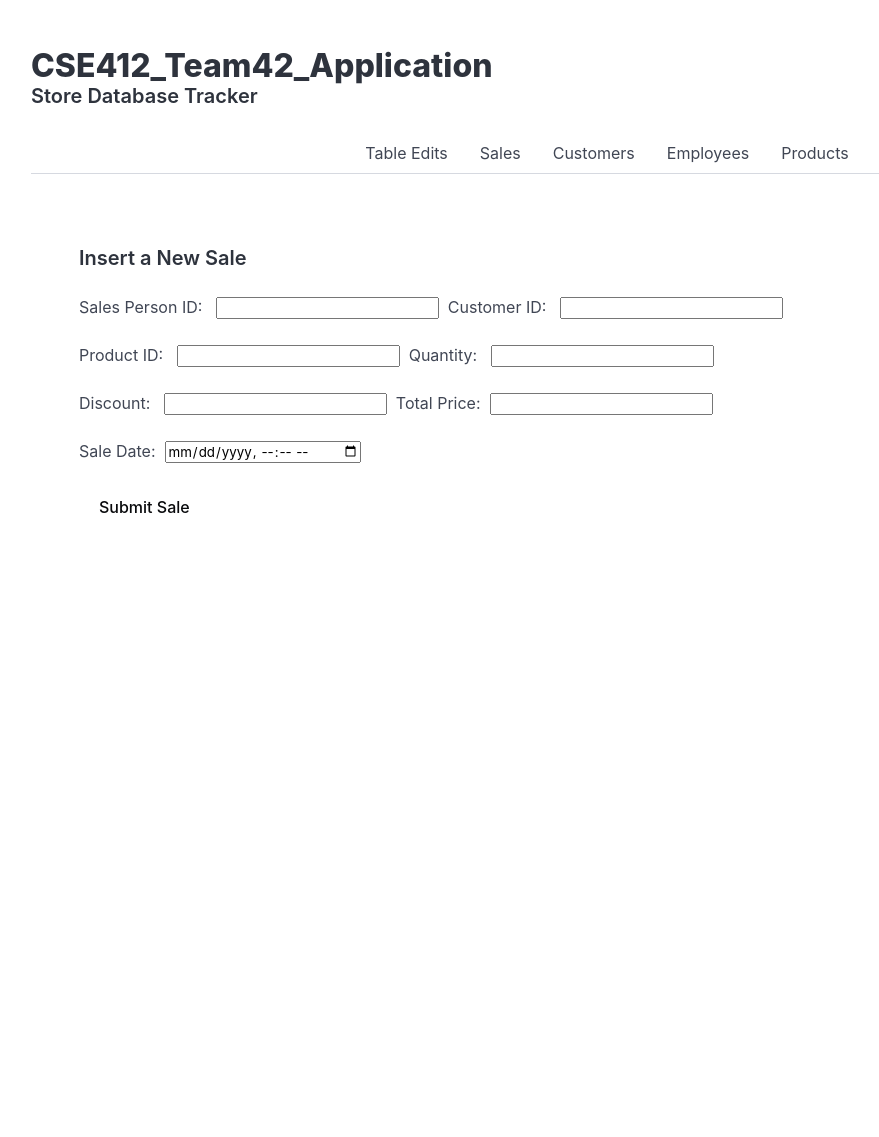
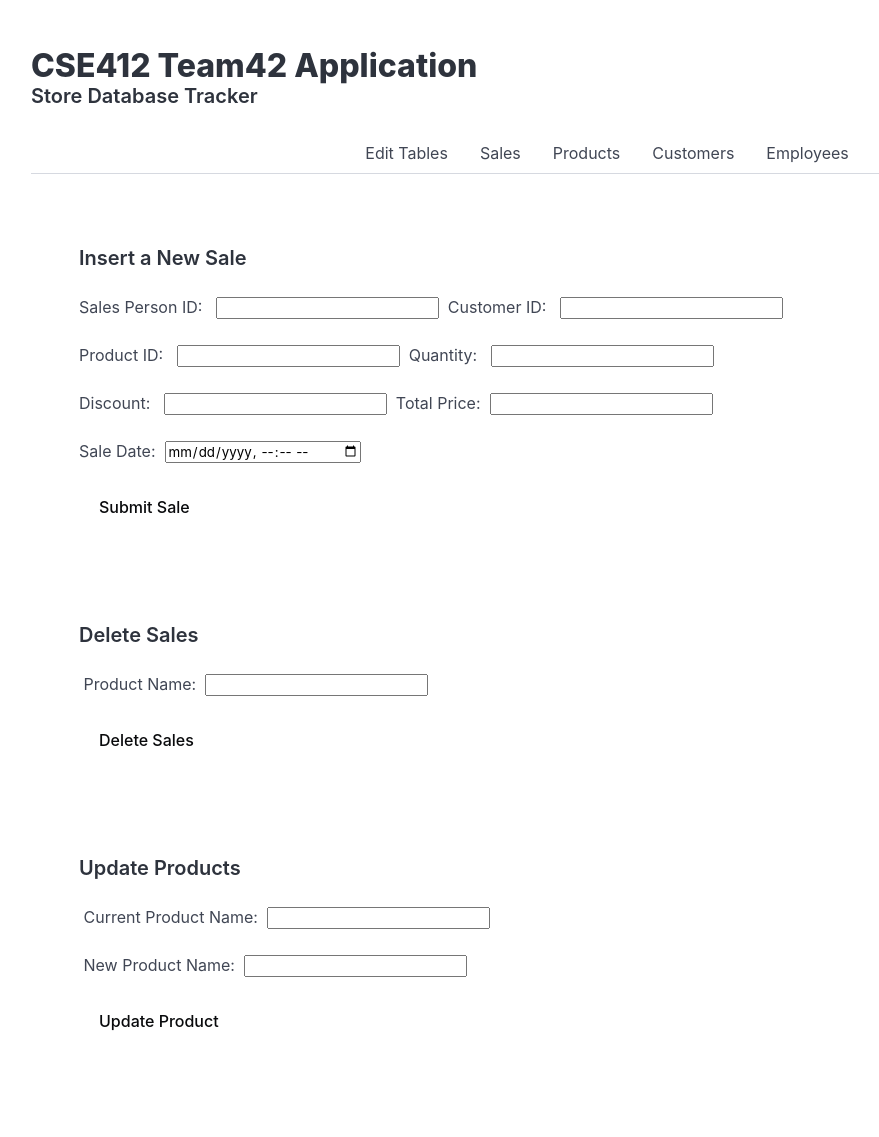
Before and after one commit to jarrodcruz/CSE412_GroupProject, a Flask app: page /tableEdits in a window 1280 px wide. Shown: the whole page, without its empty margins (33-912 px from the left). Before the commit the page ends 513 px from the top, so only its background shows below. Run offline with Flask 3, Linux system fonts and the light colour scheme; some libraries are stand-ins or nearby versions.

Commit message:
insert and update functions updated order by which table columns are displayed

```diff
--- a/app.py
+++ b/app.py
@@ -1,5 +1,6 @@
 from flask import Flask, request, jsonify, render_template, redirect, url_for
 from models import db, Customer, Employee, Product, Sale
+from sqlalchemy import desc, nullslast
 
 app = Flask(__name__)
 
@@ -22,96 +23,77 @@ def home():
 # get all customers, all fields
 @app.route("/customers", methods=["GET"])
 def get_customers():
-    customers = Customer.query.limit(20).all()
+    customers = Customer.query.order_by(Customer.customerid).limit(1000).all()
     return render_template("customers.html", customers=customers)
-
-    # return jsonify(
-    #     [
-    #         {
-    #             "customerid": customer.customerid,
-    #             "firstname": customer.firstname,
-    #             "middleinitial": customer.middleinitial,
-    #             "lastname": customer.lastname,
-    #             "cityid": customer.cityid,
-    #             "address": customer.address,
-    #         }
-    #         for customer in customers
-    #     ]
-    # )
 
 
 # get all employees
 @app.route("/employees", methods=["GET"])
 def get_employees():
-    employees = Employee.query.limit(20).all()
+    employees = Employee.query.order_by(Employee.employeeid).limit(1000).all()
     return render_template("employees.html", employees=employees)
-    # return jsonify(
-    #     [
-    #         {
-    #             "employeeid": employee.employeeid,
-    #             "firstname": employee.firstname,
-    #             "middleinitial": employee.middleinitial,
-    #             "lastname": employee.lastname,
-    #             "birthdate": employee.birthdate,
-    #             "gender": employee.gender,
-    #             "cityid": employee.cityid,
-    #             "hiredate": employee.hiredate,
-    #         }
-    #         for employee in employees
-    #     ]
-    # )
 
 
 # get all products
 @app.route("/products", methods=["GET"])
 def get_products():
-    products = Product.query.limit(20).all()
+    products = Product.query.order_by(Product.productid).limit(1000).all()
     return render_template("products.html", products=products)
-    # return jsonify(
-    #     [
-    #         {
-    #             "productid": product.productid,
-    #             "productname": product.productname,
-    #             "price": product.price,
-    #             "categoryid": product.categoryid,
-    #             "class": product.class_,
-    #             "modifydate": product.modifydate,
-    #             "resistant": product.resistant,
-    #             "isallergic": product.isallergic,
-    #             "vitalitydays": product.vitalitydays,
-    #         }
-    #         for product in products
-    #     ]
-    # )
 
 
 # get all sales
 @app.route("/sales", methods=["GET"])
 def get_sales():
     # sales = Sale.query.all()
-    sales = Sale.query.limit(20).all()
+    sales = Sale.query.order_by(Sale.salesid).limit(1000).all()
     return render_template("sales.html", sales=sales)
 
-    # return jsonify(
-    #     [
-    #         {
-    #             "salesid": sale.salesid,
-    #             "salespersonid": sale.salespersonid,
-    #             "customerid": sale.customerid,
-    #             "productid": sale.productid,
-    #             "quantity": sale.quantity,
-    #             "discount": sale.discount,
-    #             "totalprice": sale.totalprice,
-    #             "salesdate": sale.salesdate,
-    #             "transactionnum": sale.transactionnum,
-    #         }
-    #         for sale in sales
-    #     ]
-    # )
 
 @app.route("/tableEdits")
 def table_edits():
     return render_template("tableEdits.html")
 
+
+# Delete a sale given its product name
+@app.route("/delete-product", methods=["POST"])
+def delete_product():
+    productName = request.form.get("delete_productName")
+
+    sales = Sale.query.join(Product).filter_by(productname=productName).all()
+    if sales:
+        try:
+            for sale in sales:
+                db.session.delete(sale)
+            db.session.commit()
+            delete_status = f"All sales with product '{productName}' successfully deleted"
+        except Exception as e:
+            db.session.rollback()
+            delete_status = f"Deleting exception: {str(e)}"
+    else:
+        delete_status = f"There are no sales with product '{productName}'"
+    return render_template("tableEdits.html", delete_status=delete_status)
+
+
+# Update a product given its name
+@app.route("/update-product", methods=["POST"])
+def update_product():
+    productName_old = request.form.get("update_oldProductName")
+    productName_new = request.form.get("update_newProductName")
+
+    products = Product.query.filter_by(productname=productName_old).all()
+    if products:
+        try:
+            for product in products:
+                product.productname = productName_new
+            db.session.commit()
+            update_status = f"All products named '{productName_old}' successfully updated to '{productName_new}'"
+        except Exception as e:
+            db.session.rollback()
+            update_status = f"Updating exception: {str(e)}"
+    else:
+        update_status = f"There are no products named '{productName_old}'"
+    return render_template("tableEdits.html", update_status=update_status)
+
+
 if __name__ == "__main__":
     app.run(debug=True, use_reloader=True, port="4000")
--- a/models.py
+++ b/models.py
@@ -58,7 +58,9 @@ class Sale(db.Model):
     __tablename__ = "sales"
 
     salesid = db.Column(db.Integer, primary_key=True)
-    salespersonid = db.Column(db.Integer, nullable=False)
+    salespersonid = db.Column(
+        db.Integer, db.ForeignKey("employees.employeeid"), nullable=False
+    )
     customerid = db.Column(
         db.Integer, db.ForeignKey("customers.customerid"), nullable=False
     )
@@ -71,6 +73,7 @@ class Sale(db.Model):
     salesdate = db.Column(db.Date)
     transactionnum = db.Column(db.String(50), unique=True, nullable=False)
 
+    employee = db.relationship("Employee", backref=db.backref("sales", lazy=True))
     customer = db.relationship("Customer", backref=db.backref("sales", lazy=True))
     product = db.relationship("Product", backref=db.backref("sales", lazy=True))
 
--- a/templates/employees.html
+++ b/templates/employees.html
@@ -9,11 +9,11 @@
               <th>Employee ID</th>
               <th>First Name</th>
               <th>Middle Initial</th>
-          <th>Last Name ID</th>
+              <th>Last Name</th>
               <th>Birthday</th>
               <th>Gender</th>
+              <th>Hire Date</th>
               <th>City ID</th>
-          <th>Hire Date</th>
           </tr>
       </thead>
       <tbody>
@@ -25,8 +25,8 @@
               <td>{{ employee.lastname }}</td>
               <td>{{ employee.birthdate }}</td>
               <td>{{ employee.gender }}</td>
+              <td>{{ employee.hiredate }}</td>
               <td>{{ employee.cityid }}</td>
-          <td>{{ employee.hiredate }}</td>
               {% endfor %}
 </tbody>
     </table>
--- a/templates/layout.html
+++ b/templates/layout.html
@@ -10,19 +10,19 @@
   <section class="section">
     <div class="container">
       <h1 class="title">
-        CSE412_Team42_Application
+        CSE412 Team42 Application
       </h1>
       <p class="subtitle">
         <strong> Store Database Tracker</strong>
       </p>
       <div class="tabs is-centered">
-        <ul>
-            <li><a href="{{ url_for('table_edits') }}">Table Edits</a></li>
-            <li><a href="{{ url_for('get_sales') }}">Sales</a></li>
-            <li><a href="{{ url_for('get_customers') }}">Customers</a></li>
-            <li><a href="{{ url_for('get_employees') }}">Employees</a></li>
-            <li><a href="{{ url_for('get_products') }}">Products</a></li>
-        </ul>
+          <ul>
+              <li><a href="{{ url_for('table_edits') }}">Edit Tables</a></li>
+              <li><a href="{{ url_for('get_sales') }}">Sales</a></li>
+              <li><a href="{{ url_for('get_products') }}">Products</a></li>
+              <li><a href="{{ url_for('get_customers') }}">Customers</a></li>
+              <li><a href="{{ url_for('get_employees') }}">Employees</a></li>
+          </ul>
       </div>
       {% block content %}{% endblock %}
     </div>
--- a/templates/products.html
+++ b/templates/products.html
@@ -9,13 +9,12 @@
               <th>Product ID</th>
               <th>Product Name</th>
               <th>Price</th>
-          <th>Category ID</th>
               <th>Class</th>
               <th>Modify Date</th>
               <th>Resistant</th>
               <th>Is Allergic</th>
               <th>Vitality Days</th>
-
+              <th>Category ID</th>
           </tr>
       </thead>
       <tbody>
@@ -24,12 +23,12 @@
               <td>{{ product.productid }}</td>
               <td>{{ product.productname }}</td>
               <td>{{ product.price }}</td>
-          <td>{{ product.categoryid }}</td>
               <td>{{ product.class_ }}</td>
               <td>{{ product.modifydate }}</td>
               <td>{{ product.resistant }}</td>
               <td>{{ product.isallergic }}</td>
               <td>{{ product.vitalitydays }}</td>
+              <td>{{ product.categoryid }}</td>
           </tr>
         {% endfor %}
       </tbody>
--- a/templates/tableEdits.html
+++ b/templates/tableEdits.html
@@ -1,6 +1,7 @@
 {% extends "layout.html" %}
 
 {% block content %}
+<!-- Insert -->
 <section class="section">
     <div>
         <p class="subtitle">
@@ -25,4 +26,44 @@
         </form>
     </div>
 </section>
+
+<!-- Delete -->
+<section class="section">
+    <div>
+        <p class="subtitle">
+            <strong> Delete Sales </strong>
+            <form action="{{ url_for('delete_product') }}" method="POST">
+                <label>&nbsp;Product Name:&nbsp;</label>
+                <input type="text" name="delete_productName" required><br><br>
+                <button class="button is-white is-rounded" type="submit">Delete Sales</button>
+            </form>
+            {% if delete_status %}
+            <div>
+                {{ delete_status }}
+            </div>
+            {% endif %}
+        </p>
+    </div>
+</section>
+
+<!-- Update -->
+<section class="section">
+    <div>
+        <p class="subtitle">
+            <strong> Update Products </strong>
+            <form action="{{ url_for('update_product') }}" method="POST">
+                <label>&nbsp;Current Product Name:&nbsp;</label>
+                <input type="text" name="update_oldProductName" required><br><br>
+                <label>&nbsp;New Product Name:&nbsp;</label>
+                <input type="text" name="update_newProductName" required><br><br>
+                <button class="button is-white is-rounded" type="submit">Update Product</button>
+            </form>
+            {% if update_status %}
+            <div>
+                {{ update_status }}
+            </div>
+            {% endif %}
+        </p>
+    </div>
+</section>
 {% endblock %}
```
Also changed, not shown: templates/customers.html (+4 -4 lines), templates/sales.html (+13 -5 lines), 1 other file. Lines whose indentation alone changed are shown as unchanged.
